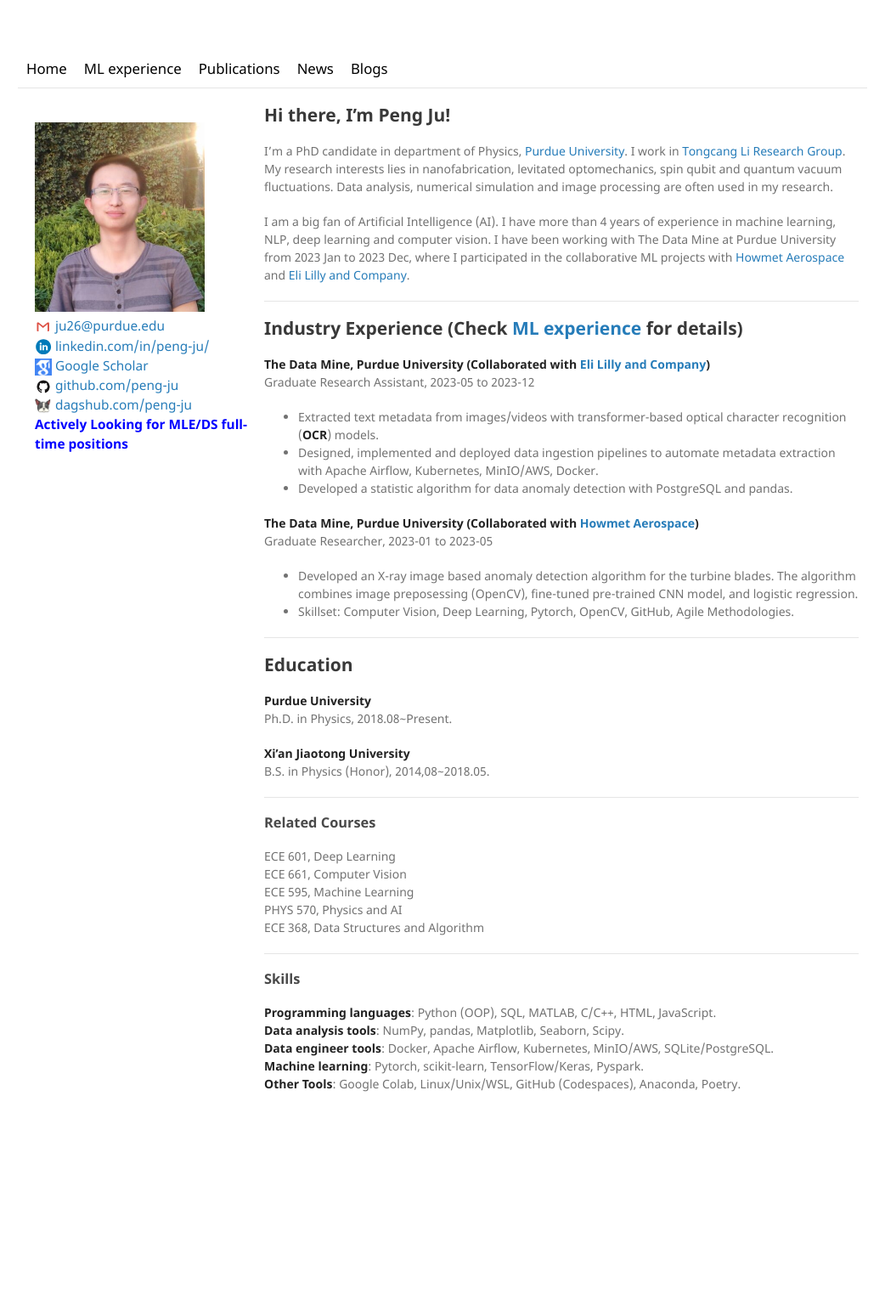
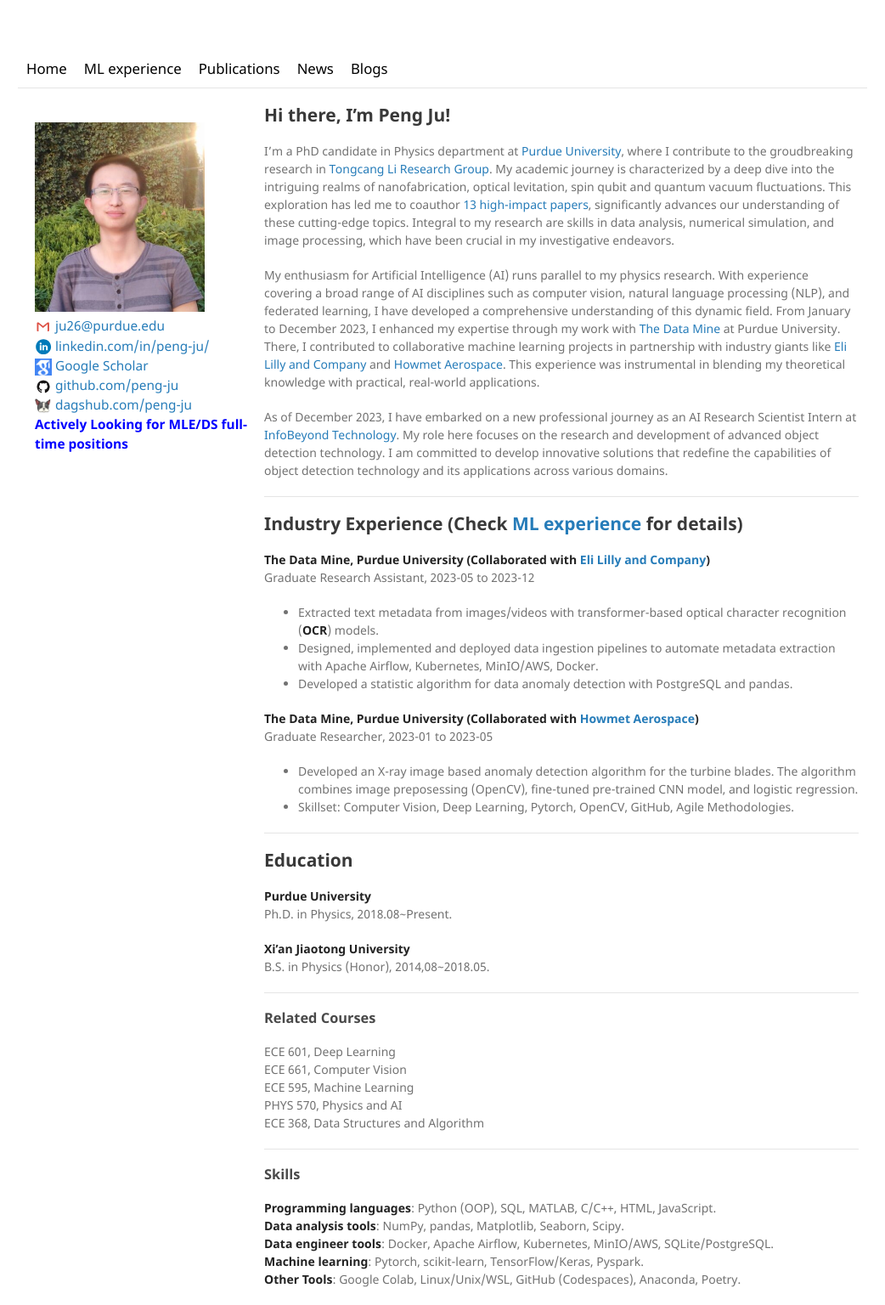
Before and after one commit to peng-ju/peng-ju.github.io, a Jekyll site: the page built from index.md, in a window 1280 px wide. Shown: the whole page at 85% size, without its empty margins (119-1161 px from the left). Built offline with Jekyll 4.4.1, drawn with Linux system fonts in a browser that asks for light colours; before the commit the page ends 1306 px from its top, so only the background shows below that.

Commit message:
update intro

```diff
--- a/index.md
+++ b/index.md
@@ -4,9 +4,11 @@
 ---
 ## Hi there, I'm Peng Ju!
 
-I'm a PhD candidate in department of Physics, [Purdue University](https://www.purdue.edu/). I work in [Tongcang Li Research Group](https://sites.google.com/site/litongcang). My research interests lies in nanofabrication, levitated optomechanics, spin qubit and quantum vacuum fluctuations. Data analysis, numerical simulation and image processing are often used in my research.
+I'm a PhD candidate in Physics department at [Purdue University](https://www.purdue.edu/), where I contribute to the groudbreaking research in [Tongcang Li Research Group](https://sites.google.com/site/litongcang). My academic journey is characterized by a deep dive into the intriguing realms of nanofabrication, optical levitation, spin qubit and quantum vacuum fluctuations. This exploration has led me to coauthor [13 high-impact papers](https://peng-ju.github.io/publications/), significantly advances our understanding of these cutting-edge topics. Integral to my research are skills in data analysis, numerical simulation, and image processing, which have been crucial in my investigative endeavors.
 
-I am a big fan of Artificial Intelligence (AI). I have more than 4 years of experience in machine learning, NLP, deep learning and computer vision. I have been working with The Data Mine at Purdue University from 2023 Jan to 2023 Dec, where I participated in the collaborative ML projects with [Howmet Aerospace](https://www.howmet.com/) and [Eli Lilly and Company](https://www.lilly.com/).
+My enthusiasm for Artificial Intelligence (AI) runs parallel to my physics research. With experience covering a broad range of AI disciplines such as computer vision, natural language processing (NLP), and federated learning, I have developed a comprehensive understanding of this dynamic field. From January to December 2023, I enhanced my expertise through my work with [The Data Mine](https://datamine.purdue.edu/) at Purdue University. There, I contributed to collaborative machine learning projects in partnership with industry giants like [Eli Lilly and Company](https://www.lilly.com/) and [Howmet Aerospace](https://www.howmet.com/). This experience was instrumental in blending my theoretical knowledge with practical, real-world applications.
+
+As of December 2023, I have embarked on a new professional journey as an AI Research Scientist Intern at [InfoBeyond Technology](https://infobeyondtech.com/). My role here focuses on the research and development of advanced object detection technology. I am committed to develop innovative solutions that redefine the capabilities of object detection technology and its applications across various domains.
 
 ---
 ## Industry Experience (Check [ML experience](https://peng-ju.github.io/ML/) for details)
```
